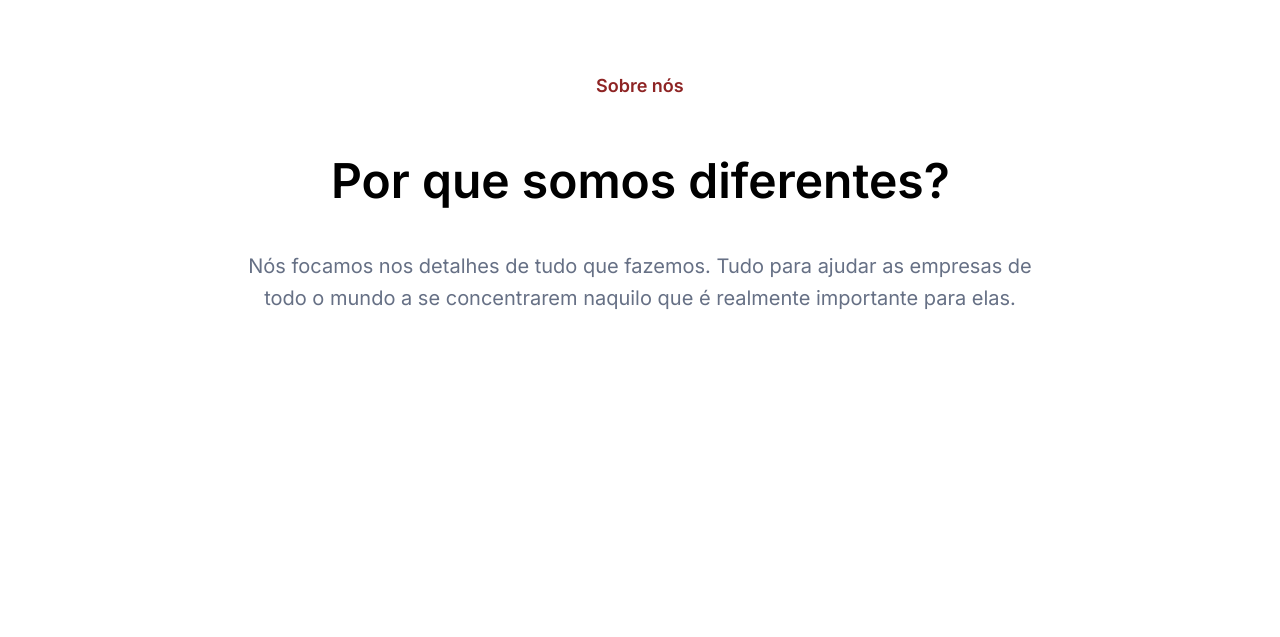
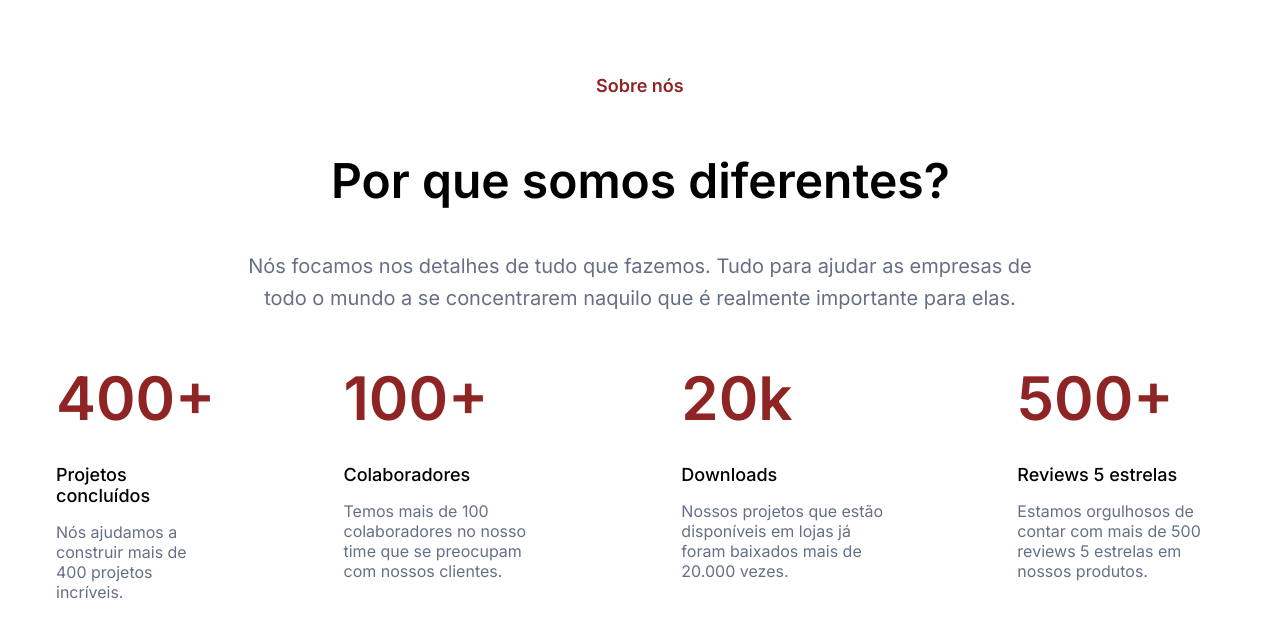
Before and after one commit to oMntty/formulario-7days, a plain HTML site: page index.html in a window 1280 px wide. Shown: the part 83-720 px from the top of the page. Drawn offline with nearby package versions, Linux system fonts and the light colour scheme.

Commit message:
add metrics

```diff
--- a/index.html
+++ b/index.html
@@ -54,5 +54,41 @@
         </p>
       </div>
     </section>
+
+    <!-- MÉTRICAS -->
+    <div class="metricas animate__animated animate__fadeIn">
+      <div class="metricas_container">
+        <h1 class="metricas_container_numero">400+</h1>
+        <h2 class="metricas_container_titulo">Projetos concluídos</h2>
+        <p class="metricas_container_descricao">
+          Nós ajudamos a construir mais de 400 projetos incríveis.
+        </p>
+      </div>
+      <div class="metricas_container">
+        <h1 class="metricas_container_numero">100+</h1>
+        <h2 class="metricas_container_titulo">Colaboradores</h2>
+        <p class="metricas_container_descricao">
+          Temos mais de 100 colaboradores no nosso time que se preocupam com
+          nossos clientes.
+        </p>
+      </div>
+      <div class="metricas_container">
+        <h1 class="metricas_container_numero">20k</h1>
+        <h2 class="metricas_container_titulo">Downloads</h2>
+        <p class="metricas_container_descricao">
+          Nossos projetos que estão disponíveis em lojas já foram baixados mais
+          de 20.000 vezes.
+        </p>
+      </div>
+      <div class="metricas_container">
+        <h1 class="metricas_container_numero">500+</h1>
+        <h2 class="metricas_container_titulo">Reviews 5 estrelas</h2>
+        <p class="metricas_container_descricao">
+          Estamos orgulhosos de contar com mais de 500 reviews 5 estrelas em
+          nossos produtos.
+        </p>
+      </div>
+    </div>
+
   </body>
 </html>
--- a/styles.css
+++ b/styles.css
@@ -1,5 +1,6 @@
 @import url(/styles/header.css);
 @import url(/styles/cabecalho.css);
+@import url(/styles/metricas.css);
 
 :root {
   --vinho-escuro: #8e2424;
--- /dev/null
+++ b/styles/metricas.css
@@ -0,0 +1,38 @@
+.metricas {
+  display: flex;
+  justify-content: space-between;
+  gap: 2em;
+  padding: 0px, 0px, 96px, 0px;
+}
+
+.metricas_container {
+  padding: 1em;
+  margin-left: 2em;
+  margin-right: 2em;
+}
+
+.metricas_container_numero {
+  color: var(--vinho-escuro);
+  font-family: var(--fonte-principal);
+  font-weight: 600;
+  font-size: 60px;
+  margin-bottom: 0.5em;
+}
+
+.metricas_container_numero:hover {
+  color: #851212;
+}
+
+.metricas_container_titulo {
+  font-family: var(--fonte-principal);
+  font-weight: 500;
+  font-size: 18px;
+  margin: 0;
+}
+
+.metricas_container_descricao {
+  font-size: 16px;
+  font-family: var(--fonte-principal);
+  color: var(--cinza-claro);
+  font-weight: 400;
+}
```
Also changed, not shown: estrelado.png (added).
